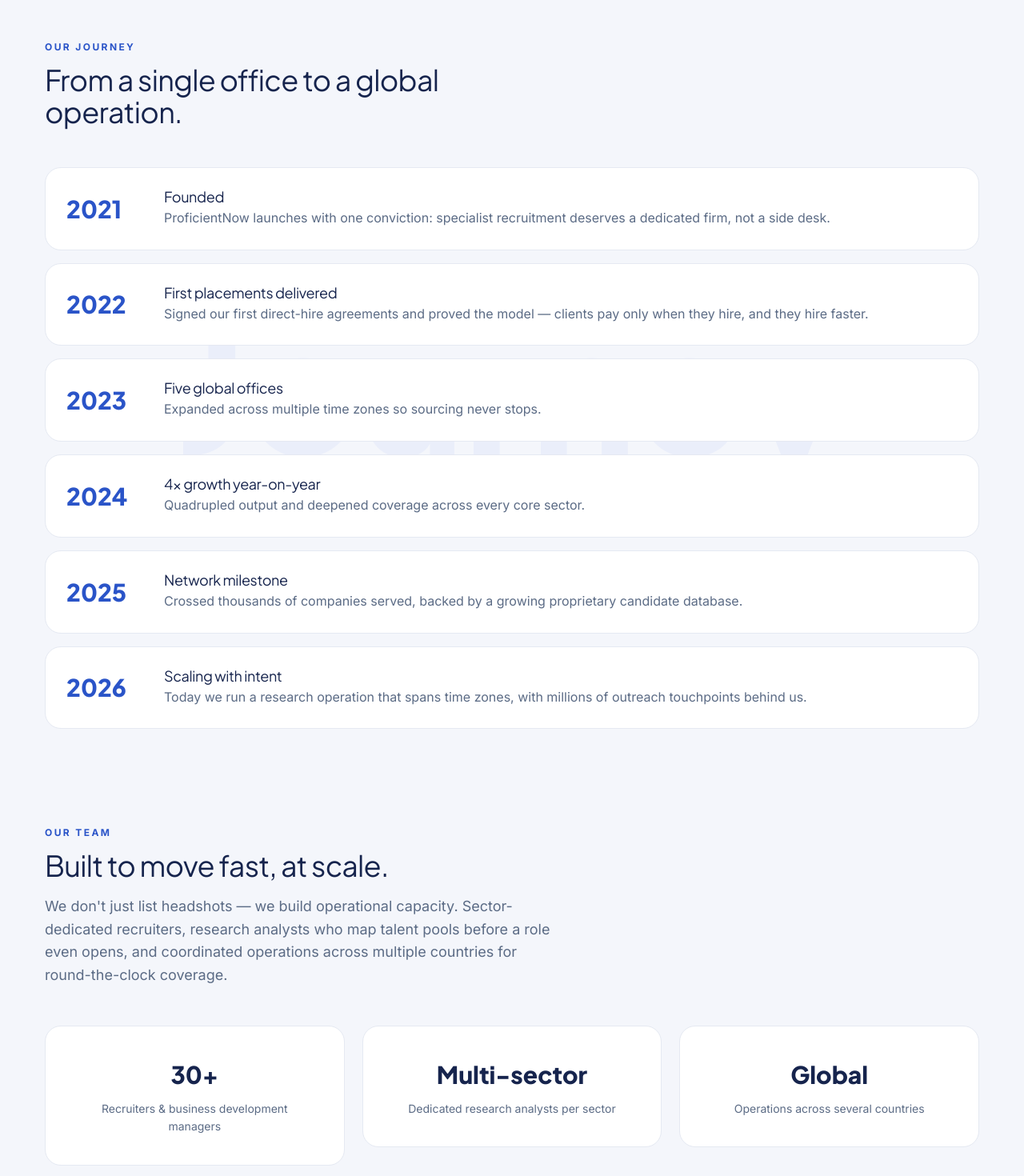
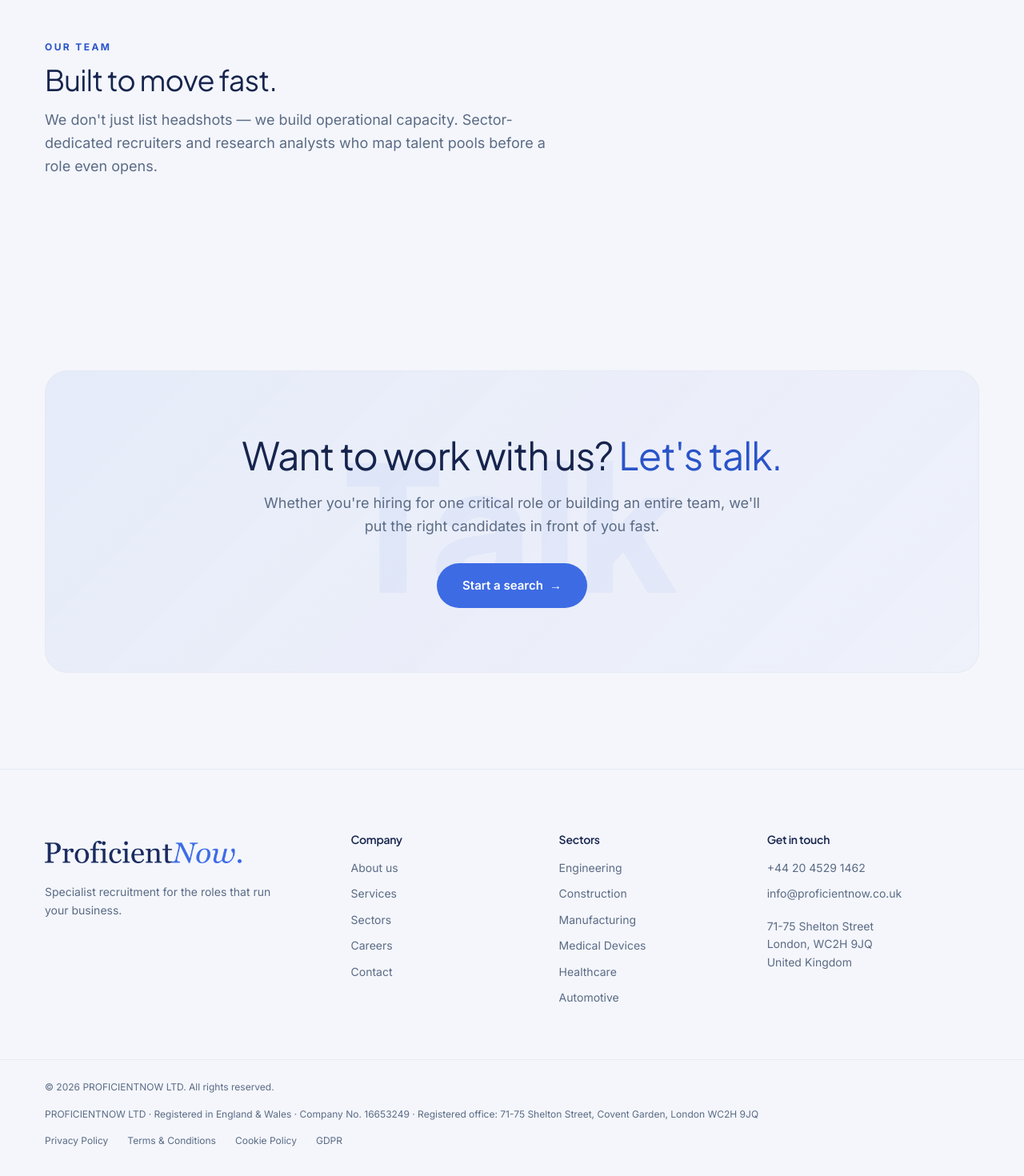
Before and after one commit to chandra9-hub/proficientnow-site, a Next.js app: page /about in a window 1280 px wide. Shown: the part 1340-2810 px from the top of the page at 80% size. Built offline with nearby package versions, Linux system fonts and the light colour scheme.

Commit message:
fix(content): remove unverifiable claims and non-UK offices; add company details

```diff
--- a/content/about.ts
+++ b/content/about.ts
@@ -34,27 +34,9 @@ export const about = {
     },
   ],
 
-  timeline: {
-    eyebrow: "Our journey",
-    heading: "From a single office to a global operation.",
-    milestones: [
-      { year: "2021", title: "Founded", body: "ProficientNow launches with one conviction: specialist recruitment deserves a dedicated firm, not a side desk." },
-      { year: "2022", title: "First placements delivered", body: "Signed our first direct-hire agreements and proved the model — clients pay only when they hire, and they hire faster." },
-      { year: "2023", title: "Five global offices", body: "Expanded across multiple time zones so sourcing never stops." },
-      { year: "2024", title: "4× growth year-on-year", body: "Quadrupled output and deepened coverage across every core sector." },
-      { year: "2025", title: "Network milestone", body: "Crossed thousands of companies served, backed by a growing proprietary candidate database." },
-      { year: "2026", title: "Scaling with intent", body: "Today we run a research operation that spans time zones, with millions of outreach touchpoints behind us." },
-    ],
-  },
-
   team: {
     eyebrow: "Our team",
-    heading: "Built to move fast, at scale.",
-    body: "We don't just list headshots — we build operational capacity. Sector-dedicated recruiters, research analysts who map talent pools before a role even opens, and coordinated operations across multiple countries for round-the-clock coverage.",
-    highlights: [
-      { stat: "30+", label: "Recruiters & business development managers" },
-      { stat: "Multi-sector", label: "Dedicated research analysts per sector" },
-      { stat: "Global", label: "Operations across several countries" },
-    ],
+    heading: "Built to move fast.",
+    body: "We don't just list headshots — we build operational capacity. Sector-dedicated recruiters and research analysts who map talent pools before a role even opens.",
   },
 };
--- a/content/home.ts
+++ b/content/home.ts
@@ -19,7 +19,7 @@ export const home = {
     heading: "Generalists know a little about everything. We know everything about *your bit.*",
     paragraphs: [
       "Spreading thin across every industry is how you end up with a stack of \"close enough\" CVs and a search that drags on for months. We work the opposite way — every consultant lives inside their sector, so the shortlist is smaller, sharper and genuinely relevant.",
-      "It's pure contingency, so you only pay when someone actually starts. Our sourcing runs across time zones, which means a search is always moving — and the best people aren't refreshing job boards at 2am; they're in a network we've spent years building. And if a hire doesn't stick, we go again, backed by our 60–90 day placement guarantee.",
+      "It's pure contingency, so you only pay when someone actually starts. Our sourcing runs across time zones, which means a search is always moving — and the best people aren't refreshing job boards at 2am; they're in the network we're building. And if a hire doesn't stick, we go again, backed by our 60–90 day placement guarantee.",
     ],
     points: [
       { title: "Pure contingency", note: "Pay only when you hire" },
--- a/content/services.ts
+++ b/content/services.ts
@@ -82,13 +82,13 @@ export const services = [
     slug: "international-recruitment",
     title: "International recruitment",
     summary:
-      "Cross-border sourcing for hard-to-fill roles, backed by offices across multiple regions.",
+      "Cross-border sourcing for hard-to-fill roles.",
     benefits: [
       "Round-the-clock sourcing across time zones",
       "Local market intelligence",
       "Compliance-aware relocation support",
     ],
     process:
-      "We tap networks in multiple regions to find talent locally or globally, wherever the best fit sits.",
+      "We source talent locally or globally, wherever the best fit sits.",
   },
 ];
--- a/content/site.ts
+++ b/content/site.ts
@@ -3,9 +3,11 @@
 // Edit anything here in plain English. No coding needed.
 // =============================================================================
 
+import { sectors } from "./sectors";
+
 export const site = {
   name: "ProficientNow",
-  legalName: "ProficientNow Ltd",
+  legalName: "PROFICIENTNOW LTD",
   companyNumber: "16653249", // Companies House
   tagline: "Specialist recruitment for the roles that run your business.",
   description:
@@ -18,7 +20,7 @@ export const site = {
     phone: "+44 20 4529 1462",
     phoneHref: "tel:+442045291462",
     address: {
-      line1: "71–75 Shelton Street",
+      line1: "71-75 Shelton Street",
       line2: "",
       city: "London",
       postcode: "WC2H 9JQ",
@@ -27,27 +29,12 @@ export const site = {
     hours: "Monday–Friday, 9:00am–6:00pm (GMT)",
   },
 
-  // ---- Also operating in (cities only; UK is the head office) ----
-  offices: [
-    { city: "London", country: "United Kingdom" },
-    { city: "Dubai", country: "United Arab Emirates" },
-    { city: "Chicago", country: "United States" },
-    { city: "Victoria", country: "Australia" },
-    { city: "Europe", country: "" },
-  ],
+  registeredOffice: "71-75 Shelton Street, Covent Garden, London WC2H 9JQ",
 
-  socials: {
-    linkedin: "https://www.linkedin.com/company/proficientnow-inc/",
-    facebook: "#",
-    twitter: "#",
-    instagram: "#",
-  },
-
-  // ---- Headline stats (all verified/real for the business). ----
+  // ---- Headline points (factual only; no unverifiable numbers). ----
   stats: [
-    { value: 1000, suffix: "+", label: "Clients served" },
     { value: 100, suffix: "%", label: "Contingency — no fee until you hire" },
-    { value: 4, suffix: "×", label: "Year-on-year growth" },
+    { value: sectors.length, suffix: "", label: "Specialist sectors covered" },
     { value: 1, suffix: " day", label: "Response time (guaranteed)" },
   ],
 };
--- a/src/app/about/page.tsx
+++ b/src/app/about/page.tsx
@@ -46,44 +46,11 @@ export default function AboutPage() {
 
       <section className="pad" style={{ paddingTop: 0 }}>
         <div className="container-x">
-          <div className="secmark">Journey</div>
-          <SectionReveal>
-            <p className="eyebrow">{about.timeline.eyebrow}</p>
-            <h2 style={{ fontSize: 36, maxWidth: 640, marginTop: 12 }}>{about.timeline.heading}</h2>
-          </SectionReveal>
-          <div style={{ marginTop: 48, display: "flex", flexDirection: "column", gap: 16 }}>
-            {about.timeline.milestones.map((m) => (
-              <SectionReveal key={m.year}>
-                <div className="panel" style={{ display: "flex", gap: 32, alignItems: "center", flexWrap: "wrap", padding: 26 }}>
-                  <div className="accent" style={{ fontFamily: "var(--font-display)", fontWeight: 800, fontSize: 30, minWidth: 90 }}>{m.year}</div>
-                  <div style={{ flex: 1, minWidth: 240 }}>
-                    <h3 style={{ fontSize: 18 }}>{m.title}</h3>
-                    <p className="muted" style={{ marginTop: 4 }}>{m.body}</p>
-                  </div>
-                </div>
-              </SectionReveal>
-            ))}
-          </div>
-        </div>
-      </section>
-
-      <section className="pad" style={{ paddingTop: 0 }}>
-        <div className="container-x">
           <SectionReveal>
             <p className="eyebrow">{about.team.eyebrow}</p>
             <h2 style={{ fontSize: 36, maxWidth: 640, marginTop: 12 }}>{about.team.heading}</h2>
             <p className="muted" style={{ fontSize: 18, marginTop: 16, maxWidth: 640 }}>{about.team.body}</p>
           </SectionReveal>
-          <div className="grid-4" style={{ marginTop: 48, gridTemplateColumns: "repeat(3,1fr)" }}>
-            {about.team.highlights.map((h) => (
-              <SectionReveal key={h.label} className="tilt">
-                <div className="panel" style={{ textAlign: "center" }}>
-                  <div style={{ fontFamily: "var(--font-display)", fontWeight: 800, fontSize: 30, color: "var(--heading)" }}>{h.stat}</div>
-                  <p className="muted" style={{ marginTop: 8, fontSize: 14 }}>{h.label}</p>
-                </div>
-              </SectionReveal>
-            ))}
-          </div>
         </div>
       </section>
 
--- a/src/app/contact/page.tsx
+++ b/src/app/contact/page.tsx
@@ -36,16 +36,6 @@ export default function ContactPage() {
                   <li className="muted" style={{ fontSize: 14, paddingTop: 4 }}>{site.contact.hours}</li>
                 </ul>
               </div>
-              <div>
-                <h3 style={{ fontSize: 18 }}>Also operating in</h3>
-                <ul style={{ listStyle: "none", marginTop: 12, display: "flex", flexDirection: "column", gap: 8 }}>
-                  {site.offices.map((o) => (
-                    <li key={o.city} className="muted" style={{ fontSize: 14 }}>
-                      <span style={{ color: "var(--heading)", fontWeight: 500 }}>{o.city}</span>{o.country ? ", " + o.country : ""}
-                    </li>
-                  ))}
-                </ul>
-              </div>
             </div>
           </SectionReveal>
         </div>
--- a/src/app/globals.css
+++ b/src/app/globals.css
@@ -108,7 +108,7 @@ section{position:relative;z-index:2}
 
 /* stats */
 .stats{position:relative;padding:20px 0 30px}
-.stats-grid{display:grid;grid-template-columns:repeat(4,1fr);gap:36px}
+.stats-grid{display:grid;grid-template-columns:repeat(auto-fit,minmax(200px,1fr));gap:36px}
 .stat .num{font-family:var(--font-display);font-weight:800;font-size:54px;color:var(--ink);line-height:1}
 .stat .lbl{font-size:14px;color:var(--muted);margin-top:10px}
 
--- a/src/components/Footer.tsx
+++ b/src/components/Footer.tsx
@@ -49,6 +49,7 @@ export default function Footer() {
       <div className="foot-bottom">
         <div className="container-x">
           <p>© {year} {site.legalName}. All rights reserved.</p>
+          <p style={{ flexBasis: "100%" }}>{site.legalName} · Registered in England &amp; Wales · Company No. {site.companyNumber} · Registered office: {site.registeredOffice}</p>
           <div className="legal">
             <Link href="/privacy">Privacy Policy</Link>
             <Link href="/terms">Terms &amp; Conditions</Link>
--- a/src/lib/seo.ts
+++ b/src/lib/seo.ts
@@ -46,6 +46,7 @@ export const organizationLd = {
   "@type": ["EmploymentAgency", "Organization"],
   "@id": ORG_ID,
   name: site.legalName,
+  legalName: site.legalName,
   alternateName: site.name,
   url: abs("/"),
   logo: { "@type": "ImageObject", url: abs("/brand/logo-light.png") },
```
Also changed, not shown: content/legal.ts (+4 -4 lines).
